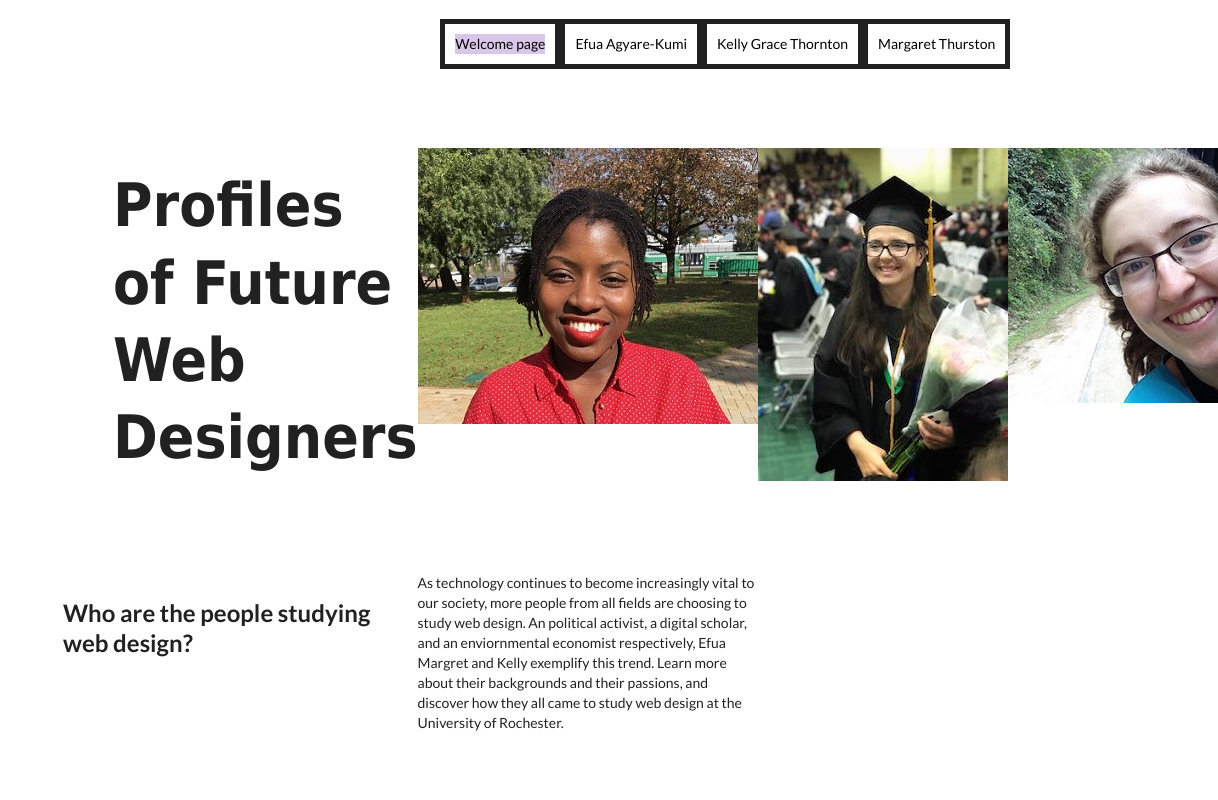
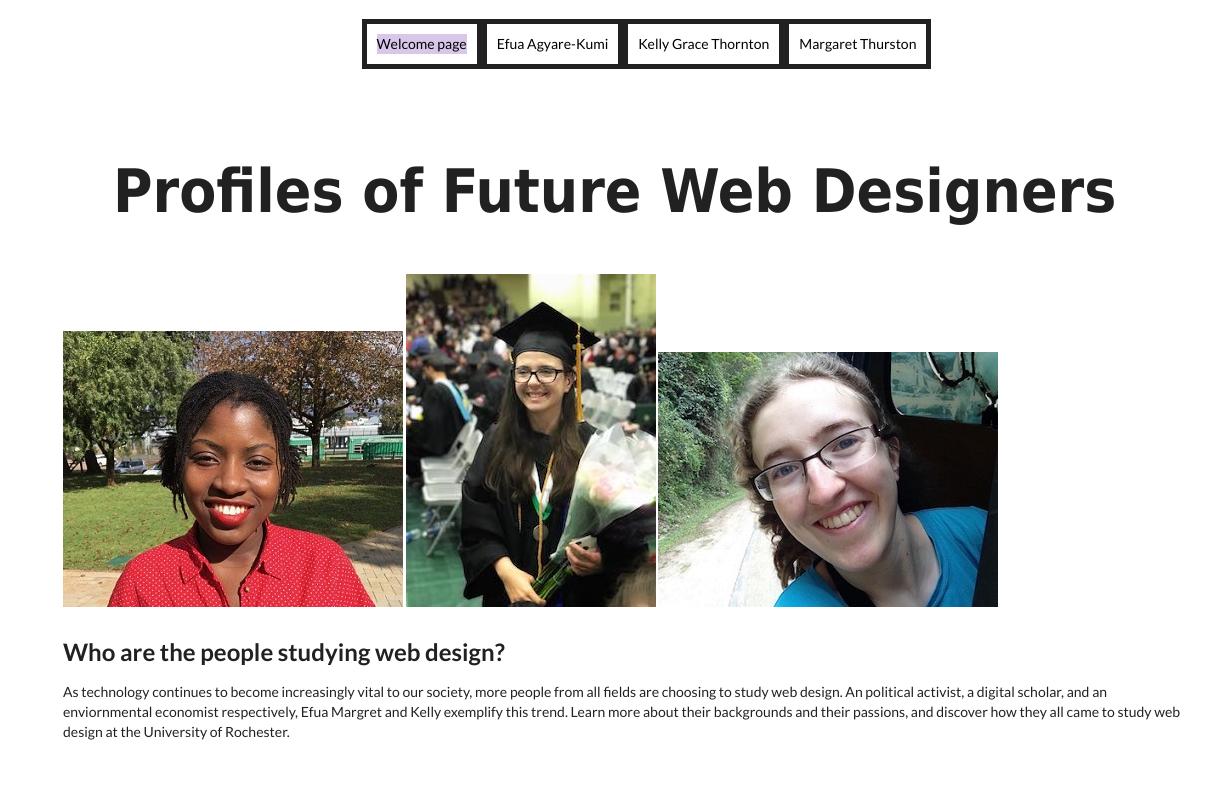
Before and after one commit to jmedina7/Paris-flash-website2, a PHP site: page /Paris-flash-website2/ in a window 1560 px wide; the page is wider, and only the part inside the window is pictured. Shown: that part, without its empty margins (342-1560 px from the left). Run offline with PHP 8.4, Linux system fonts and the light colour scheme; some libraries are stand-ins or nearby versions.

Commit message:
semantic ui css containr - famous

```diff
--- a/efua.php
+++ b/efua.php
@@ -11,6 +11,8 @@
 	<body>
 
 		<?php include ("includes/navigation.inc"); ?>
+
+		<div class="ui container">
 
 			<h1>Efua Agyare-Kumi</h1>
 
@@ -41,6 +43,8 @@
 			</footer>
 
 			<?php include "includes/scripts.inc"; ?>
+
+		</div>
 	</body>
 
 </html>
--- a/index.php
+++ b/index.php
@@ -12,6 +12,9 @@
 	<body>
 
 		<?php include ("includes/navigation.inc"); ?>
+
+		<div class="ui container">
+
 
 			<h1>Profiles of Future Web Designers</h1>
 
@@ -33,6 +36,8 @@
 
 			<P>As technology continues to become increasingly vital to our society, more people from all fields are choosing to study web design. An political activist, a digital scholar, and an enviornmental economist respectively, Efua Margret and Kelly  exemplify this trend. Learn more about their backgrounds and their passions, and discover how they all came to study web design at the University of Rochester. </P>
 
+		</div>
+
 	<?php include "includes/scripts.inc"; ?>
 	</body>
 
--- a/kelly.php
+++ b/kelly.php
@@ -10,6 +10,8 @@
 	<body>
 
 		<?php include ("includes/navigation.inc"); ?>
+
+		<div class="ui container">
 
 			<h1>Kelly Grace Thornton</h1>
 
@@ -37,6 +39,7 @@
 				Source: <a href="http://csc174.org/assignment02/kthornton/">Kelly's lab 2</a> on CSC174.org
 			</footer>
 
+		</div>
 
 	<?php include "includes/scripts.inc"; ?>
 	</body>
--- a/margaret.php
+++ b/margaret.php
@@ -10,6 +10,8 @@
 	<body>
 
 		<?php include ("includes/navigation.inc"); ?>
+
+		<div class="ui container">
 
 			<h1>Margaret Thurston</h1>
 
@@ -37,6 +39,8 @@
 				Source: <a href="http://csc174.org/assignment02/mthurston/">Margaret's lab 2</a> on CSC174.org
 			</footer>
 
+		</div>
+
 	<?php include "includes/scripts.inc"; ?>
 	</body>
 
```
Lines whose indentation alone changed are shown as unchanged.
